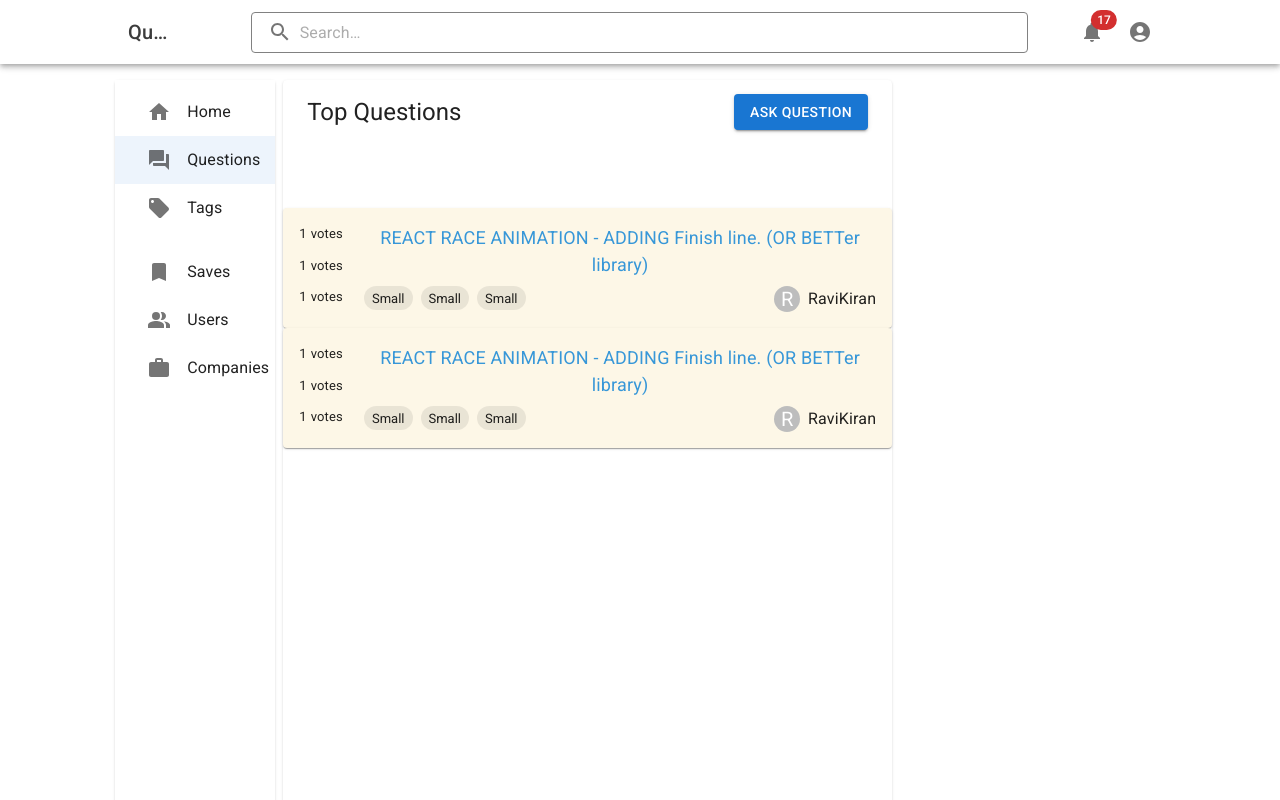
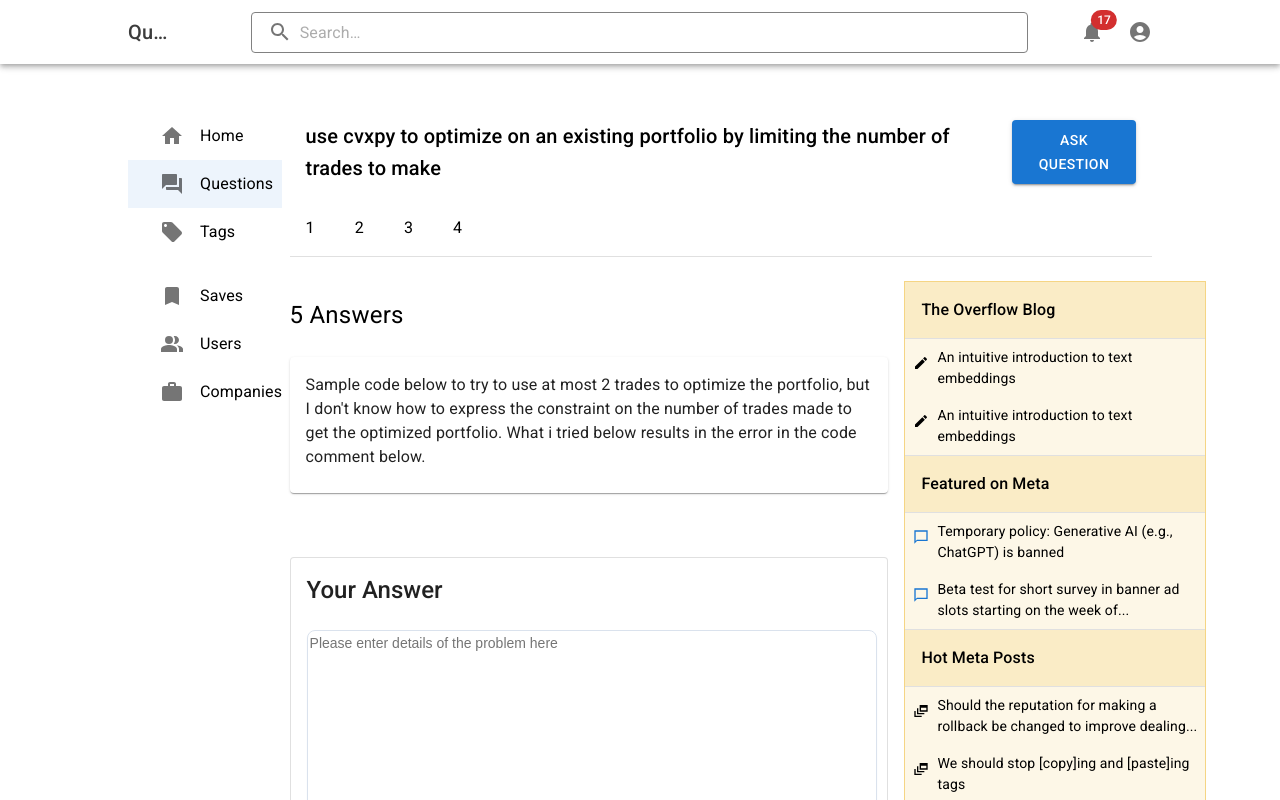
Before and after one commit to varun2696/QuestHub-frontend, a React (Vite) app: page / in a window 1280 px wide. Shown: the top 800 px of the page. Built offline with nearby package versions, Linux system fonts and the light colour scheme.

Commit message:
single page layout completed

```diff
--- a/src/App.jsx
+++ b/src/App.jsx
@@ -2,6 +2,7 @@ import './App.css'
 import Navbar from './components/Navbar'
 import AskQuestion from './pages/AskQuestion'
 import HomePage from './pages/HomePage'
+import SinglePageQnA from './pages/SinglePageQnA'
 
 
 function App() {
@@ -9,7 +10,8 @@ function App() {
     <div className='main-content'>
       <Navbar />
       {/* <AskQuestion /> */}
-      <HomePage/>
+      {/* <HomePage/> */}
+      <SinglePageQnA />
     </div>
 
   )
--- a/src/components/TextArea.jsx
+++ b/src/components/TextArea.jsx
@@ -33,7 +33,7 @@ export default function TextArea() {
     font-size: 0.875rem;
     font-weight: 400;
     line-height: 1.5;
-    padding: 8px 12px;
+    // padding: 8px 12px;
     border-radius: 8px;
     color: ${theme.palette.mode === 'dark' ? grey[300] : grey[900]};
     background: ${theme.palette.mode === 'dark' ? grey[900] : '#fff'};
--- a/src/pages/AskQuestion.jsx
+++ b/src/pages/AskQuestion.jsx
@@ -28,15 +28,13 @@ const instructionCard = (
             <Typography variant='h6'>
                 Steps
             </Typography >
-            <Typography sx={{ fontSize: 14 }} color="text.secondary">
-                <ul>
-                    <li>Summarize your problem in a one-line title.</li>
-                    <li>Describe your problem in more detail.</li>
-                    <li>Describe what you tried and what you expected to happen.</li>
-                    <li>Add “tags” which help surface your question to members of the community.</li>
-                    <li>Review your question and post it to the site.</li>
-                </ul>
-            </Typography>
+            <Box component="ul" sx={{ fontSize: 14 }} color="text.secondary">
+                <li>Summarize your problem in a one-line title.</li>
+                <li>Describe your problem in more detail.</li>
+                <li>Describe what you tried and what you expected to happen.</li>
+                <li>Add “tags” which help surface your question to members of the community.</li>
+                <li>Review your question and post it to the site.</li>
+            </Box>
         </CardContent>
     </>
 )
--- a/src/pages/HomePage.jsx
+++ b/src/pages/HomePage.jsx
@@ -35,7 +35,6 @@ export default function HomePage() {
                             <Toolbar sx={{ width: "auto" }}>
                                 <Typography
                                     variant="h5"
-                                    noWrap
                                     sx={{ mr: 'auto' }}
                                 >
                                     Top Questions
--- /dev/null
+++ b/src/pages/SinglePageQnA.jsx
@@ -0,0 +1,129 @@
+import { Box, Button, Card, CardActions, CardContent, Divider, Stack, Typography } from '@mui/material';
+import Grid from '@mui/material/Unstable_Grid2';
+import RightCardHome from '../components/RightCardHome';
+import MenuListItem from '../components/MenuListItem';
+import TextArea from '../components/TextArea';
+
+
+const questionDetailsCard = (
+    <>
+        <CardContent >
+            <Typography variant='h5' sx={{ fontWeight: 500, pb: 2 }} gutterBottom>
+                Your Answer
+            </Typography>
+            <Box>
+                <TextArea />
+            </Box>
+        </CardContent>
+        <CardActions sx={{ ml: 1 }}>
+            <Button size="small" variant="contained">Post</Button>
+        </CardActions>
+    </>
+)
+
+
+const SinglePageQnA = () => {
+    return (
+        <Box sx={{
+            width: "80vw",
+            m: 'auto',
+            mt: 5,
+            // border: "1px solid",
+            // height: "80vh"
+        }}>
+            <Stack direction={'row'} spacing={1}>
+                <Box sx={{
+                    width: "12vw",
+                    // border: "1px solid",
+                    // height: "80vh"
+                }}>
+                    <MenuListItem />
+                </Box>
+                <Box sx={{
+                    width: "68vw",
+                    // border: "1px solid",
+                    // height: "80vh"
+                }}>
+                    <Box>
+                        <Stack direction={'row'} justifyContent={"space-between"} p={2}>
+                            <Typography
+                                variant="h6"
+                                sx={{ mr: 'auto' }}
+                            >
+                                use cvxpy to optimize on an existing portfolio by limiting the number of trades to make
+                            </Typography>
+                            <Button variant="contained">
+                                Ask Question
+                            </Button>
+                        </Stack>
+                        <Stack direction={'row'} spacing={5} p={2}>
+                            <Typography>1</Typography>
+                            <Typography>2</Typography>
+                            <Typography>3</Typography>
+                            <Typography>4</Typography>
+                        </Stack>
+                    </Box>
+                    <Divider />
+                    <Grid container spacing={2} sx={{ mt: 2, border: "0px solid" }}>
+                        <Grid xs={8.4}>
+                            <Typography
+                            fontSize={'1.5rem'}
+                            sx={{pb:1, pt:2}}>
+                                5 Answers
+                                </Typography>
+
+                            <Card sx={{mt:2}}>
+                                <CardContent>
+                                    <Typography>
+                                        Sample code below to try to use at most 2 trades to optimize the portfolio, but I don't know how to express the constraint on the number of trades made to get the optimized portfolio. What i tried below results in the error in the code comment below.
+                                    </Typography>
+                                </CardContent>
+                            </Card>
+
+                            <Box sx={{ mt: 8, mb: 2, }}>
+                                <Card variant="outlined" >
+                                    {questionDetailsCard}
+                                </Card>
+                            </Box>
+                        </Grid>
+                        <Grid xs={3.4}>
+                            <RightCardHome />
+                        </Grid>
+                    </Grid>
+                </Box>
+            </Stack>
+        </Box>
+    )
+}
+
+export default SinglePageQnA
+
+
+const tempGrid = (
+    <>
+        <Grid container>
+            <Grid item xs={2}>
+                <Box sx={{ height: "62vh", border: "1px solid red" }}>
+                    1
+                </Box>
+            </Grid>
+            <Grid container xs={10}>
+                <Grid xs={12}>
+                    <Box sx={{ height: "10vh", border: "1px solid" }}>
+                        2
+                    </Box>
+                </Grid>
+                <Grid xs={8}>
+                    <Box sx={{ height: "50vh", border: "1px solid" }}>
+                        3
+                    </Box>
+                </Grid>
+                <Grid xs={4}>
+                    <Box sx={{ height: "50vh", border: "1px solid" }}>
+                        4
+                    </Box>
+                </Grid>
+            </Grid>
+        </Grid>
+    </>
+)
```
Also changed, not shown: src/components/MenuListItem.jsx (+6 -1 lines).
